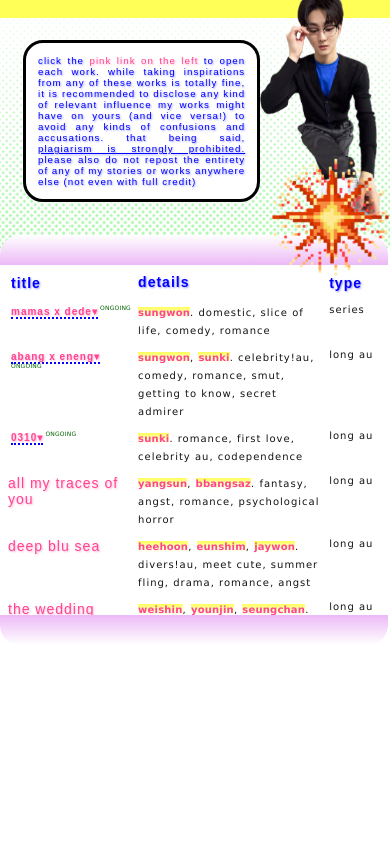
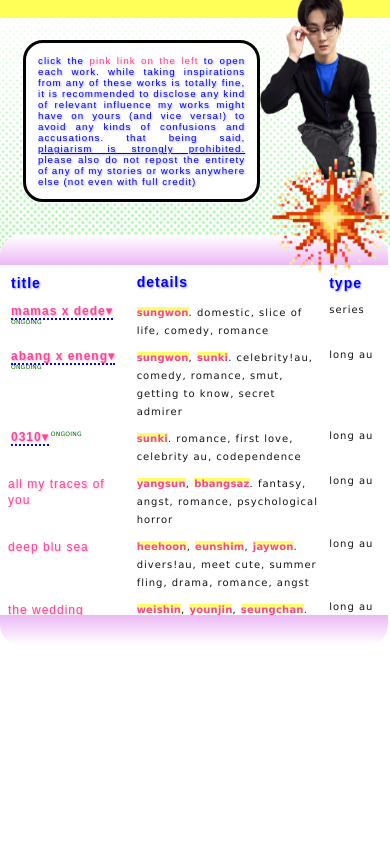
Before and after one commit to sugartalking/dany, a plain HTML site: page index.html in a window 390 px wide. Drawn offline with Linux system fonts and the light colour scheme.

Commit message:
Control @media title via navi font size

```diff
--- a/index.html
+++ b/index.html
@@ -117,9 +117,12 @@
 
     @media (max-width: 600px) {
           td.title {
-          font-size: 10px;
+          font-size: 12px;
           }
-    }
+          td a.navi {
+          font-size: 12px;
+          }
+          }
 
     a     {
           color: #0000ff;
```
